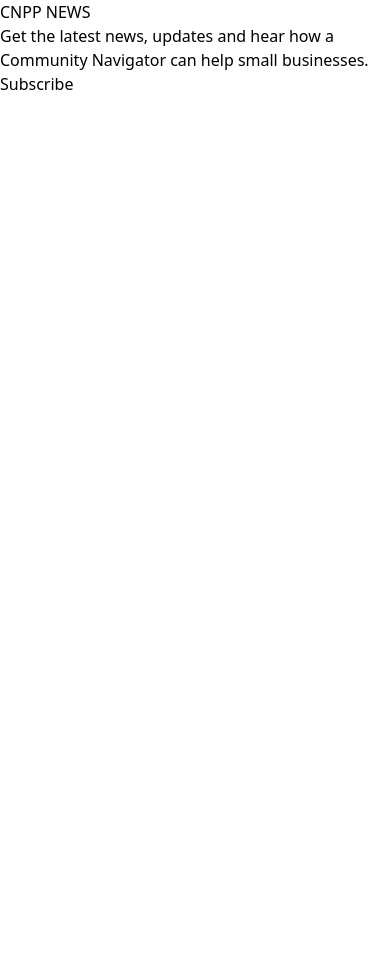
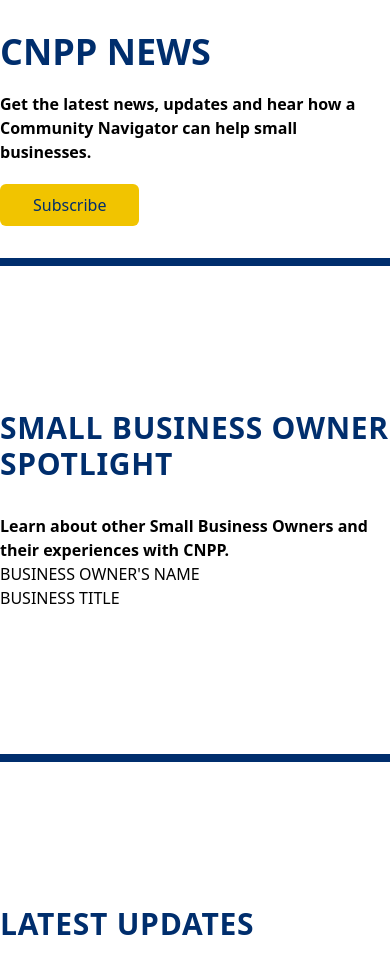
Before and after one commit to ericagirges/cnpp-website, a Next.js app in the folder app/: page /components/NewsContent in a window 390 px wide. Shown: the top 974 px of the page. Before the commit the page ends 844 px from the top, so only its background shows below. Built offline with nearby package versions, Linux system fonts and the light colour scheme.

Commit message:
progress on news

```diff
--- a/app/pages/components/NewsContent.js
+++ b/app/pages/components/NewsContent.js
@@ -1,20 +1,48 @@
-import React from 'react';
-import Link from 'next/link';
+import React from 'react'
+import Link from 'next/link'
 
 function News() {
   return (
     <>
-      <div>
-        <h2>CNPP NEWS</h2>
-        <p>
+      <div className="relative mx-auto mt-8 max-w-screen-2xl border-b-8 border-sbaBlue pb-8 md:mt-[100px]">
+        <h2 className="text-4xl font-extrabold text-sbaBlue sm:text-5xl">
+          CNPP NEWS
+        </h2>
+        <p className="py-5 font-bold md:w-1/3 md:text-xl">
           Get the latest news, updates and hear how a Community Navigator can
           help small businesses.
         </p>
         <div>
-            {/* <input placeholder="Enter your email"></input> */}
-            <button>Subscribe</button>
-            {/* <p>Subscribed ✅</p> */}
+          {/* <input placeholder="Enter your email"></input> */}
+          <Link href="/contact">
+            <button className="flex items-center justify-center rounded-md border border-transparent bg-sbaYellow px-8 py-2 text-base font-medium text-sbaBlue hover:bg-sbaGray md:text-lg">
+              Subscribe
+            </button>
+          </Link>
+          {/* <p>Subscribed ✅</p> */}
         </div>
+      </div>
+      <div className="mx-auto max-w-screen-2xl border-b-8 border-sbaBlue py-36">
+        <h3 className="text-3xl font-extrabold uppercase tracking-wide text-sbaBlue md:text-4xl">
+          Small Business Owner Spotlight
+        </h3>
+        <p className="mt-8 font-bold md:text-xl">
+          Learn about other Small Business Owners and their experiences with
+          CNPP.
+        </p>
+        <div>
+            <div>
+                <p>BUSINESS OWNER'S NAME</p>
+                <p>BUSINESS TITLE</p>
+            </div>
+            <div>
+            </div>
+        </div>
+      </div>
+      <div className='mx-auto max-w-screen-2xl py-36'>
+        <h3 className="text-3xl font-extrabold uppercase tracking-wide text-sbaBlue md:text-4xl">
+          Latest Updates
+        </h3>
       </div>
     </>
   )
--- /dev/null
+++ b/app/pages/regions.tsx
@@ -0,0 +1,22 @@
+import type { NextPage } from 'next'
+import Head from 'next/head'
+import Header from './components/Header'
+import RegionalLanding from './components/RegionalLandingContent'
+import Footer from './components/Footer'
+const regions: NextPage = () => {
+  return (
+    <>
+      <Head>
+        <title>Community Navigator Pilot program</title>
+        <link rel="icon" href={`/favicon.ico`} />
+      </Head>
+      <div className="h-full">
+        <Header />
+        <RegionalLanding />
+        <Footer />
+      </div>
+    </>
+  )
+}
+
+export default regions;
```
Also changed, not shown: app/pages/components/RegionalLandingContent.js (+11 -0 lines).
